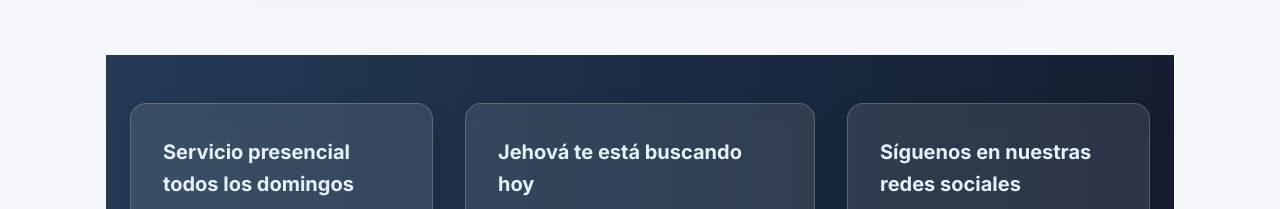
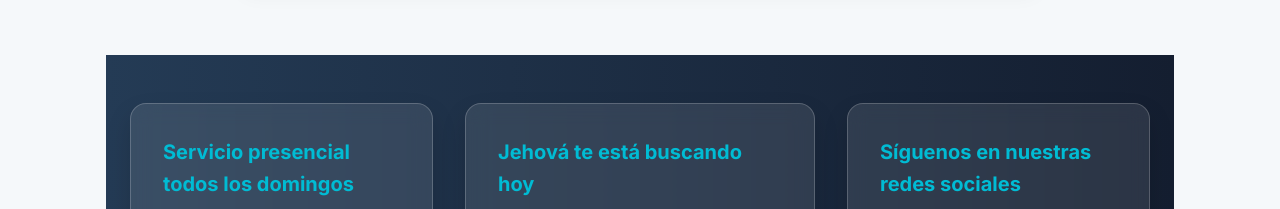
Before and after one commit to GandresR11/conciliova, a plain HTML site: page index3.html in a window 1280 px wide. Shown: the part 2440-2649 px from the top of the page. Drawn offline with Linux system fonts and the light colour scheme.

Commit message:
Update index3.html

```diff
--- a/index3.html
+++ b/index3.html
@@ -171,7 +171,7 @@
     .info-block h5 {
       font-size: 1.25rem;
       margin-bottom: 0.75rem;
-      color: #e3f2fd;
+      color:#00BCD4;
     }
 
     .info-block p {
```
